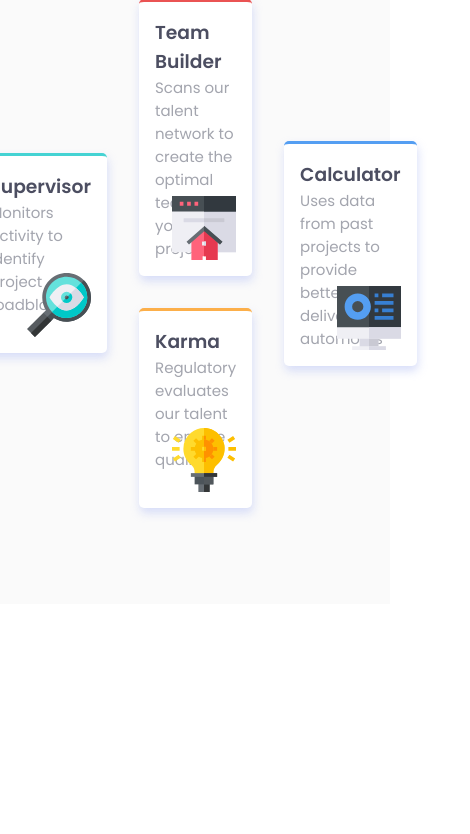
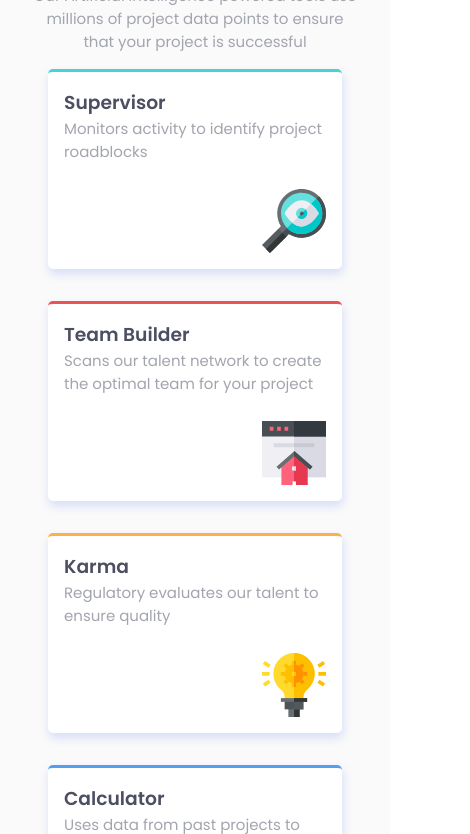
Before and after one commit to Deobp/Box_layout_5, a plain HTML site: page src/index.html in a window 390 px wide. Shown: the part 240-1074 px from the top of the page, 470 px wide, since content can reach past the window. Before the commit the page ends 844 px from the top, so only its background shows below. Drawn offline with Linux system fonts and the light colour scheme.

Commit message:
add mobile version

```diff
--- a/src/css/style.css
+++ b/src/css/style.css
@@ -114,3 +114,15 @@ h3 {
     justify-content: center;
     align-items: center;
 }
+
+@media screen and (max-width: 800px) {
+    .wrapper {
+        height: 100%;
+    }
+    .template {
+        flex-direction: column;
+    }
+    .top p {
+        width: 100%;
+    }
+}
```
